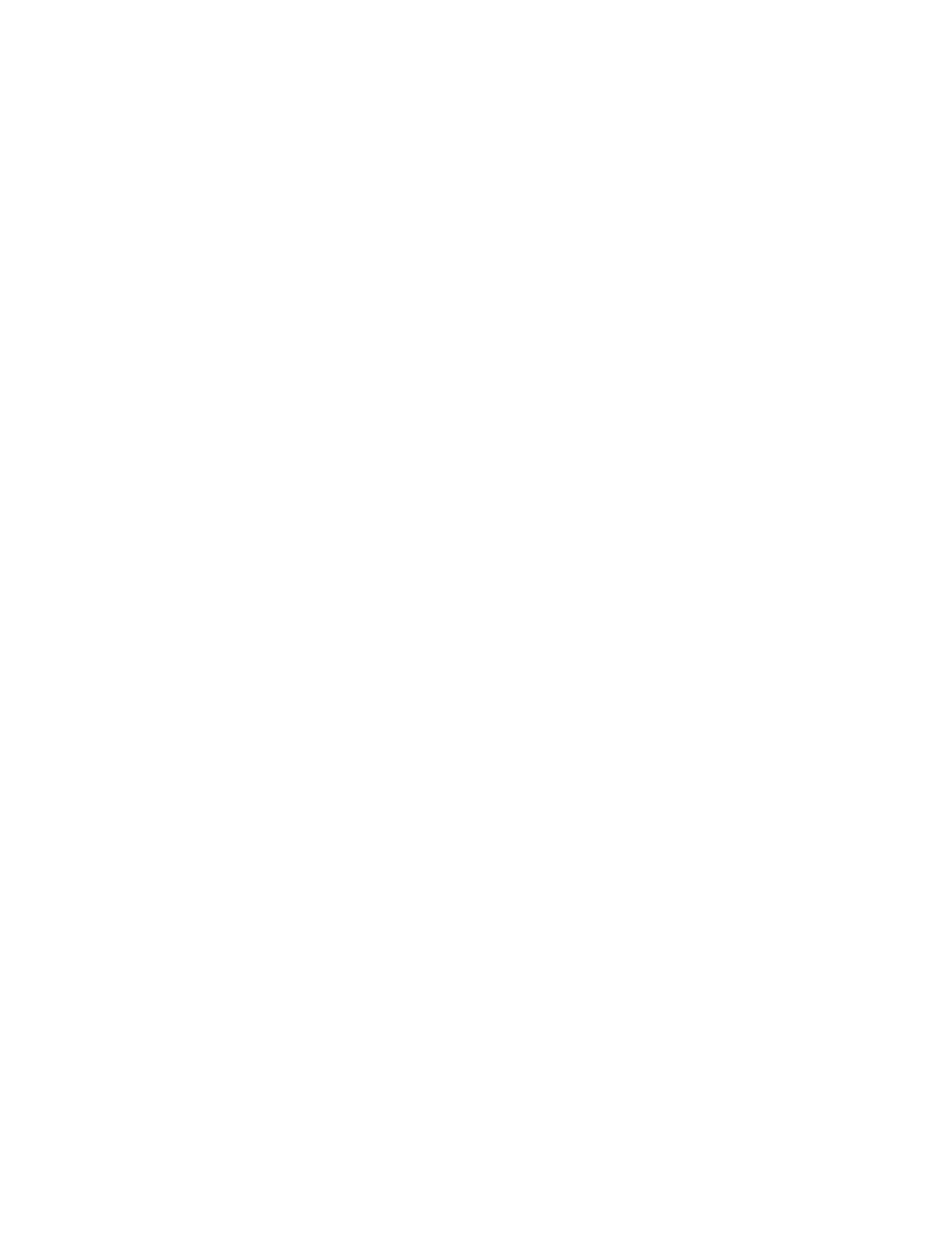
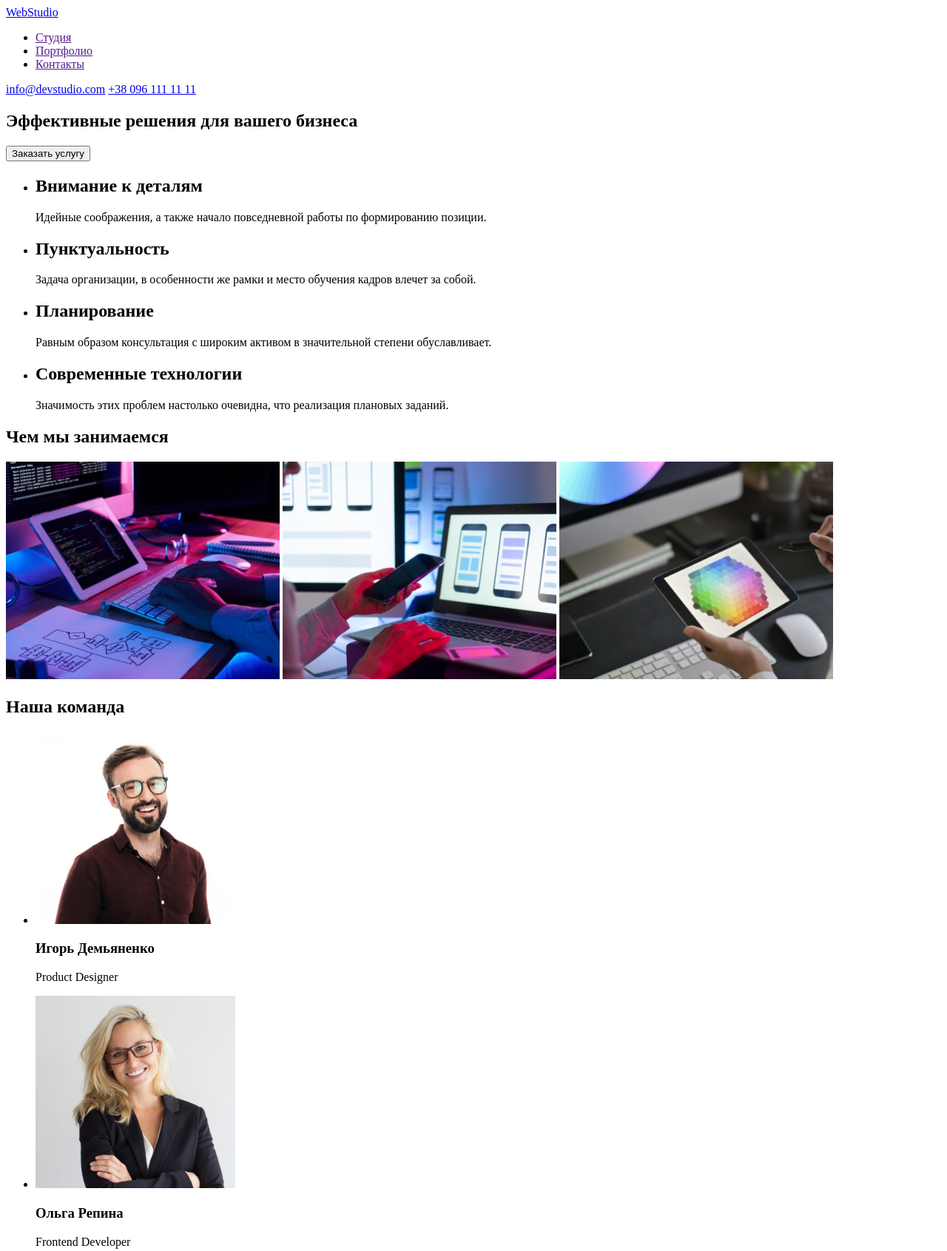
Before and after one commit to vadym-loik/goit-markup-hw-01, a plain HTML site: page index.html in a window 1280 px wide. Shown: the top 1691 px of the page at 74% size. Before the commit the page ends 800 px from the top, so only its background shows below. Drawn offline with Linux system fonts and the light colour scheme.

Commit message:
Update index.html

```diff
--- a/index.html
+++ b/index.html
@@ -1,22 +1,89 @@
 <!DOCTYPE html>
-<html lang="en">
+<html lang="ru">
 <head>
     <meta charset="UTF-8">
     <meta http-equiv="X-UA-Compatible" content="IE=edge">
     <meta name="viewport" content="width=device-width, initial-scale=1.0">
-    <title>Document</title>
+    <title>WebStudio</title>
 </head>
 <body>
     <header>
-
+        <nav>
+        <a href="/" lang="en">WebStudio</a>
+        <ul>
+            <li><a href="">Студия</a></li>
+            <li><a href="">Портфолио</a></li>
+            <li><a href="">Контакты</a></li>
+        </ul>
+        </nav>
+        <div>
+            <a href="mailto:info@devstudio.com">info@devstudio.com</a>
+            <a href="tel:+380961111111">+38 096 111 11 11</a>
+        </div>
     </header>
 
     <main>
-
-    </main>
+<section>
+    <h1>Эффективные решения для вашего бизнеса</h1>
+    <button>Заказать услугу</button>
+</section>
+<section>
+    <ul>
+        <li>
+            <h2>Внимание к деталям</h2>
+            <p>Идейные соображения, а также начало повседневной работы по формированию позиции.</p>
+        </li>
+        <li>
+            <h2>Пунктуальность</h2>
+            <p>Задача организации, в особенности же рамки и место обучения кадров влечет за собой.</p>
+        </li>
+        <li>
+            <h2>Планирование</h2>
+            <p>Равным образом консультация с широким активом в значительной степени обуславливает.</p>
+        </li>
+        <li>
+            <h2>Современные технологии</h2>
+            <p>Значимость этих проблем настолько очевидна, что реализация плановых заданий.</p>
+        </li>
+    </ul>
+    <h2>Чем мы занимаемся</h2>
+    <img src="./images/photos/box 1-min.jpg" alt="руки програмиста клавиатура и планшет" width="370" height="294">
+    <img src="./images/photos/box 2-min.jpg" alt="руки дизайнера ноутбук и телефон в одной руке" width="370" height="294">
+    <img src="./images/photos/box 3-min.jpg" alt="планшет в руках" width="370" height="294">
+    <section>
+        <h2>Наша команда</h2>
+        <ul>
+            <li>
+                <img src="./images/photos/team-photos/img-min.jpg" alt="фото сотрудника" width="270" height="260">
+                <h3>Игорь Демьяненко</h3>
+                <p lang="en">Product Designer</p>
+            </li>
+            <li>
+                <img src="./images/photos/team-photos/img (1)-min.jpg" alt="фото сотрудника" width="270" height="260">
+                <h3>Ольга Репина</h3>
+                <p lang="en">Frontend Developer</p>
+            </li>
+            <li>
+                <img src="./images/photos/team-photos/img (2)-min.jpg" alt="фото сотрудника" width="270" height="260">
+                <h3>Николай Тарасов/h3>
+                <p lang="en">Marketing</p>
+            </li>
+            <li>
+                <img src="./images/photos/team-photos/img (3)-min.jpg" alt="фото сотрудника" width="270" height="260">
+                <h3>Михаил Ермаков</h3>
+                <p lang="en">UI Designer</p>
+            </li>
+        </ul>
+    </section>
+</main>
 
     <footer>
-
+        <a href="/" lang="en">WebStudio</a>
+        <address>г. Киев, пр-т Леси Украинки, 26</address>
+        <div>
+            <a href="mailto:info@devstudio.com">info@devstudio.com</a>
+            <a href="tel:+380961111111">+38 096 111 11 11</a>
+        </div>
     </footer>
 </body>
 </html>
```
